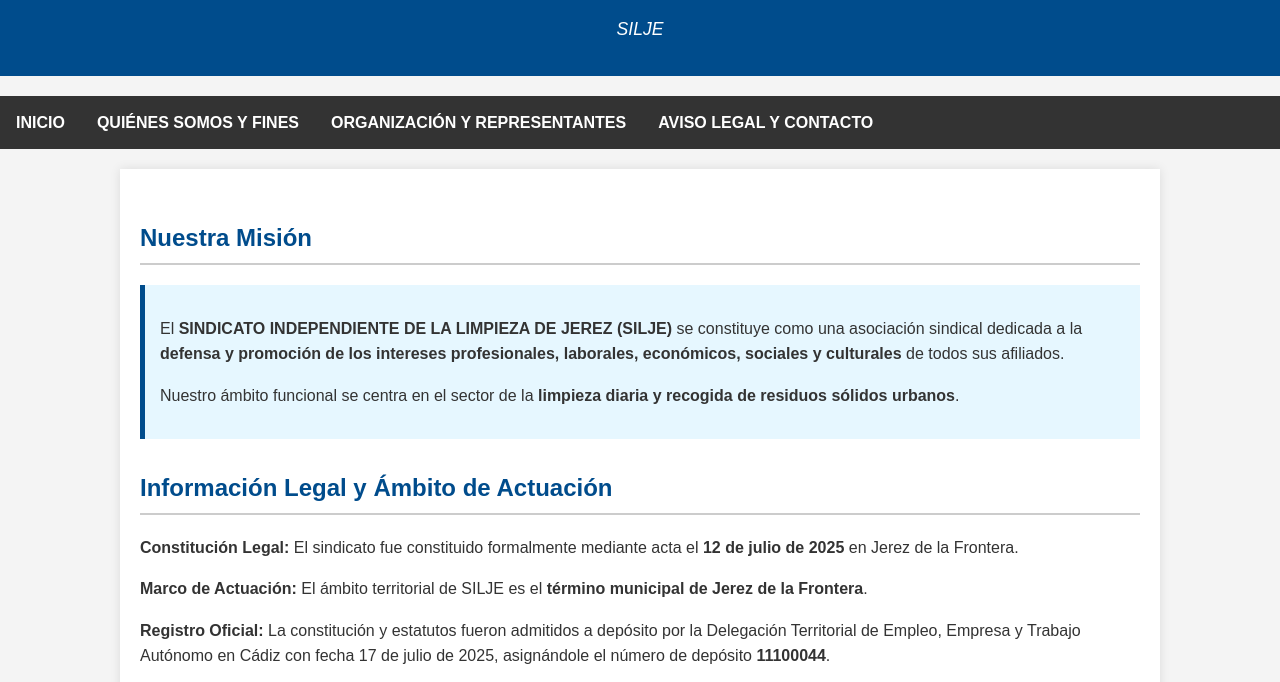
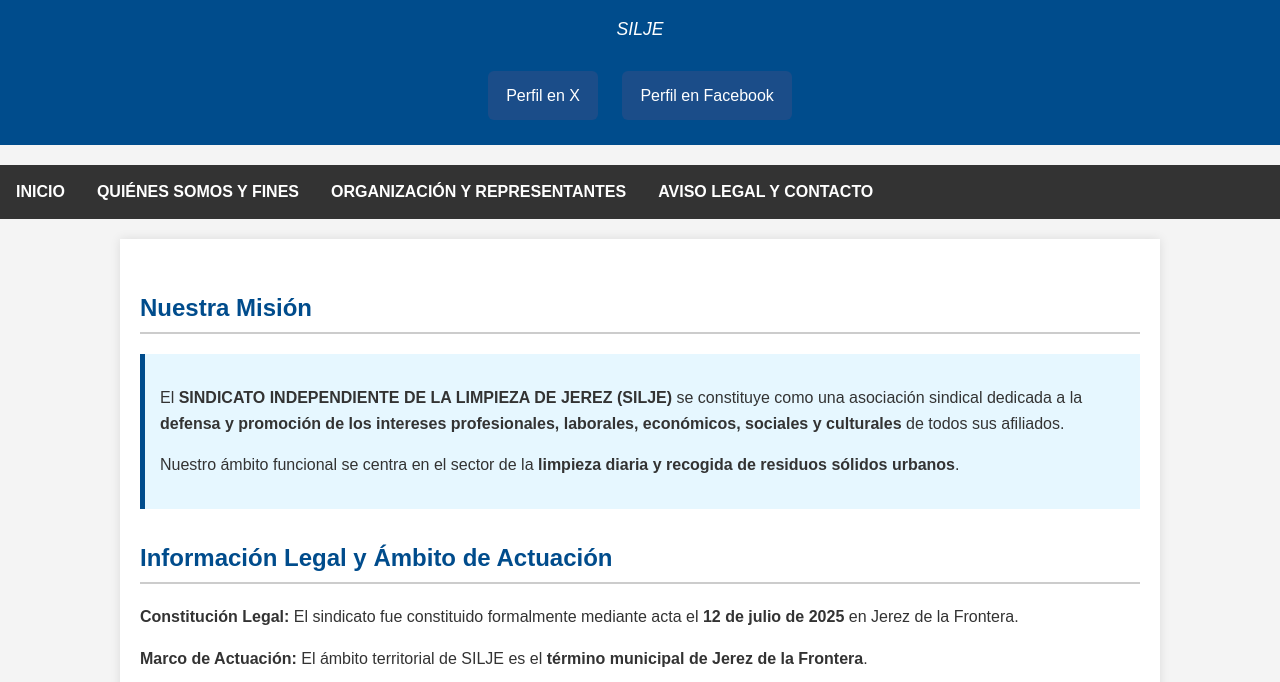
Before and after one commit to 000101dbm/000101dbm.github.io, a plain HTML site: page index.html in a window 1280 px wide. Shown: the part 74-756 px from the top of the page. Drawn offline with Linux system fonts and the light colour scheme.

Commit message:
Create button socials links

```diff
--- a/index.html
+++ b/index.html
@@ -75,6 +75,19 @@
             border-left: 5px solid #004c8c;
             margin: 20px 0;
         }
+        .social-links a {
+        display: inline-block;
+        margin: 10px;
+        padding: 12px 18px;
+        background: #1b4d89;
+        color: white;
+        text-decoration: none;
+        border-radius: 6px;
+        transition: background 0.3s ease;
+    }
+    .social-links a:hover {
+        background: #163d6b;
+    }
     </style>
 </head>
 <body>
@@ -82,6 +95,10 @@
     <header>
         <h1>SINDICATO INDEPENDIENTE DE LA LIMPIEZA DE JEREZ</h1>
         <p>SILJE</p>
+        <div class="social-links">
+            <a href="https://x.com/SILJE2020494779" target="_blank">Perfil en X</a>
+            <a href="https://www.facebook.com/profile.php?id=61579597460073" target="_blank">Perfil en Facebook</a>
+        </div>
     </header>
 
     <nav>
```
